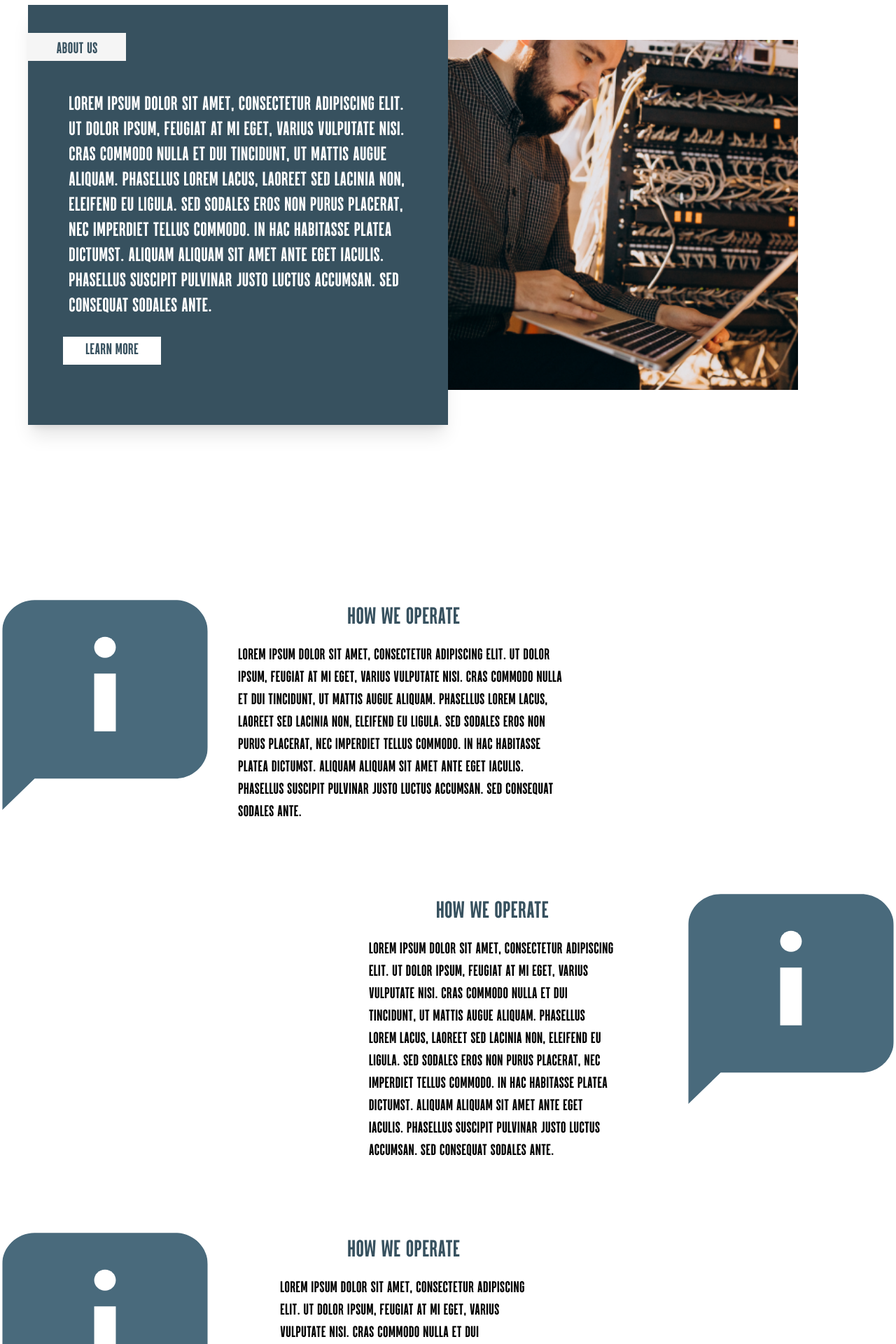
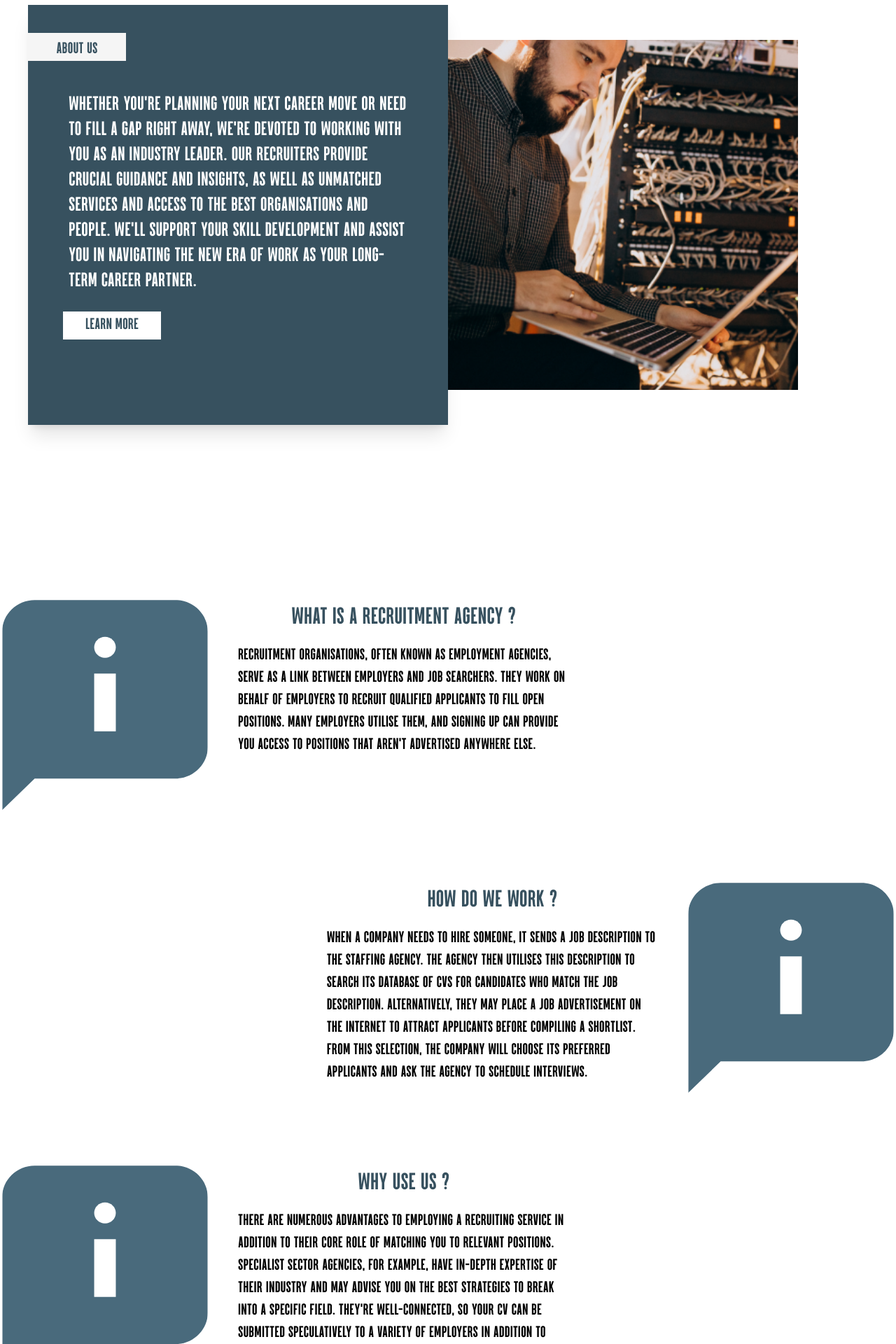
Before and after one commit to robertopne123/charmedrecruitment, a Next.js app: page /about-us in a window 1280 px wide. Shown: the part 480-2400 px from the top of the page at 70% size. Built offline with nearby package versions, Linux system fonts and the light colour scheme.

Commit message:
small changes

```diff
--- a/pages/about-us.js
+++ b/pages/about-us.js
@@ -36,14 +36,12 @@ export default function Home() {
           </div>
           <div className="mt-[40px] max-w-[500px] mx-auto font-semibold ">
             <p className="text-white text-lg sm:text-3xl px-2">
-              Lorem ipsum dolor sit amet, consectetur adipiscing elit. Ut dolor
-              ipsum, feugiat at mi eget, varius vulputate nisi. Cras commodo
-              nulla et dui tincidunt, ut mattis augue aliquam. Phasellus lorem
-              lacus, laoreet sed lacinia non, eleifend eu ligula. Sed sodales
-              eros non purus placerat, nec imperdiet tellus commodo. In hac
-              habitasse platea dictumst. Aliquam aliquam sit amet ante eget
-              iaculis. Phasellus suscipit pulvinar justo luctus accumsan. Sed
-              consequat sodales ante.
+              Whether you're planning your next career move or need to fill a
+              gap right away, we're devoted to working with you as an industry
+              leader. Our recruiters provide crucial guidance and insights, as
+              well as unmatched services and access to the best organisations
+              and people. We'll support your skill development and assist you in
+              navigating the new era of work as your long-term career partner.
             </p>
             <div className="bg-white w-[140px] mt-[30px] ">
               <h3 className="text-center  text-primary h-[40px] font-bold text-2xl">
@@ -99,17 +97,15 @@ export default function Home() {
           <div className="px-[20px] sm:px-[30px] lg:px-[40px] ">
             <div className="flex flex-col align-center ">
               <h2 className=" text-4xl font-bold text-primary text-center mb-[20px]">
-                HOW WE OPERATE
+                What is a recruitment agency ?
               </h2>
               <p className=" text-lg sm:text-base lg:text-xl xl:text-2xl">
-                Lorem ipsum dolor sit amet, consectetur adipiscing elit. Ut
-                dolor ipsum, feugiat at mi eget, varius vulputate nisi. Cras
-                commodo nulla et dui tincidunt, ut mattis augue aliquam.
-                Phasellus lorem lacus, laoreet sed lacinia non, eleifend eu
-                ligula. Sed sodales eros non purus placerat, nec imperdiet
-                tellus commodo. In hac habitasse platea dictumst. Aliquam
-                aliquam sit amet ante eget iaculis. Phasellus suscipit pulvinar
-                justo luctus accumsan. Sed consequat sodales ante.
+                Recruitment organisations, often known as employment agencies,
+                serve as a link between employers and job searchers. They work
+                on behalf of employers to recruit qualified applicants to fill
+                open positions. Many employers utilise them, and signing up can
+                provide you access to positions that aren't advertised anywhere
+                else.
               </p>
             </div>
           </div>
@@ -117,20 +113,20 @@ export default function Home() {
         <div />
         <div />
         <div className=" col-span-2 flex flex-row py-[50px] border-b-4 border-secondary sm:border-white">
-          <div className="px-[20px] sm:px-[50px] lg:px-[100px]">
+          <div className="px-[20px] sm:px-[30px] lg:px-[40px]">
             <div className="flex flex-col ">
               <h2 className=" text-4xl font-bold text-primary text-center mb-[20px]">
-                HOW WE OPERATE
+                HOW Do We Work ?
               </h2>
               <p className=" text-lg sm:text-base lg:text-xl xl:text-2xl">
-                Lorem ipsum dolor sit amet, consectetur adipiscing elit. Ut
-                dolor ipsum, feugiat at mi eget, varius vulputate nisi. Cras
-                commodo nulla et dui tincidunt, ut mattis augue aliquam.
-                Phasellus lorem lacus, laoreet sed lacinia non, eleifend eu
-                ligula. Sed sodales eros non purus placerat, nec imperdiet
-                tellus commodo. In hac habitasse platea dictumst. Aliquam
-                aliquam sit amet ante eget iaculis. Phasellus suscipit pulvinar
-                justo luctus accumsan. Sed consequat sodales ante.
+                When a company needs to hire someone, it sends a job description
+                to the staffing agency. The agency then utilises this
+                description to search its database of CVs for candidates who
+                match the job description. Alternatively, they may place a job
+                advertisement on the internet to attract applicants before
+                compiling a shortlist. From this selection, the company will
+                choose its preferred applicants and ask the agency to schedule
+                interviews.
               </p>
             </div>
           </div>
@@ -192,20 +188,21 @@ export default function Home() {
               </defs>
             </svg>
           </div>
-          <div className="px-[20px] sm:px-[50px] lg:px-[100px]">
+          <div className="px-[20px] sm:px-[30px] lg:px-[40px]">
             <div className="flex flex-col ">
               <h2 className=" text-4xl font-bold text-primary text-center mb-[20px] ">
-                HOW WE OPERATE
+                WHY USE US ?
               </h2>
               <p className=" text-lg sm:text-base lg:text-xl xl:text-2xl">
-                Lorem ipsum dolor sit amet, consectetur adipiscing elit. Ut
-                dolor ipsum, feugiat at mi eget, varius vulputate nisi. Cras
-                commodo nulla et dui tincidunt, ut mattis augue aliquam.
-                Phasellus lorem lacus, laoreet sed lacinia non, eleifend eu
-                ligula. Sed sodales eros non purus placerat, nec imperdiet
-                tellus commodo. In hac habitasse platea dictumst. Aliquam
-                aliquam sit amet ante eget iaculis. Phasellus suscipit pulvinar
-                justo luctus accumsan. Sed consequat sodales ante.
+                There are numerous advantages to employing a recruiting service
+                in addition to their core role of matching you to relevant
+                positions. Specialist sector agencies, for example, have
+                in-depth expertise of their industry and may advise you on the
+                best strategies to break into a specific field. They're
+                well-connected, so your CV can be submitted speculatively to a
+                variety of employers in addition to being considered for open
+                positions. Agencies may also assist you strengthen your CV and
+                cover letter, as well as provide interview advice.
               </p>
             </div>
           </div>
--- a/pages/index.js
+++ b/pages/index.js
@@ -49,24 +49,6 @@ export default function Home() {
         </div>
       </div>
 
-      <div
-        id="google_translate_element"
-        className=" h-[40px] w-[40px] bg-green-600"
-      ></div>
-
-      {function googleTranslateElementInit() {
-        new google.translate.TranslateElement(
-          { pageLanguage: "en" },
-          "google_translate_element"
-        );
-      }}
-      {
-        <script
-          type="text/javascript"
-          src="//translate.google.com/translate_a/element.js?cb=googleTranslateElementInit"
-        ></script>
-      }
-
       <div className="bg-primary max-w-[1200px]  mx-auto mt-[100px] mb-[200px] grid grid-cols-1 lg:grid-cols-2 shadow-xl">
         <div className=" mb-[40px]">
           <div className="bg-[#f5f5f5] flex flex-col justify-center h-[40px] mt-[40px]">
@@ -76,14 +58,12 @@ export default function Home() {
           </div>
           <div className="mt-[40px] px-[15px] sm:px-10 mx-auto font-semibold ">
             <p className="text-white text-lg sm:text-3xl font-parkson">
-              Lorem ipsum dolor sit amet, consectetur adipiscing elit. Ut dolor
-              ipsum, feugiat at mi eget, varius vulputate nisi. Cras commodo
-              nulla et dui tincidunt, ut mattis augue aliquam. Phasellus lorem
-              lacus, laoreet sed lacinia non, eleifend eu ligula. Sed sodales
-              eros non purus placerat, nec imperdiet tellus commodo. In hac
-              habitasse platea dictumst. Aliquam aliquam sit amet ante eget
-              iaculis. Phasellus suscipit pulvinar justo luctus accumsan. Sed
-              consequat sodales ante.
+              Whether you're planning your next career move or need to fill a
+              gap right away, we're devoted to working with you as an industry
+              leader. Our recruiters provide crucial guidance and insights, as
+              well as unmatched services and access to the best organisations
+              and people. We'll support your skill development and assist you in
+              navigating the new era of work as your long-term career partner.
             </p>
             <div className="bg-white w-[140px] mt-[30px] ">
               <Link href="/about-us">
```
